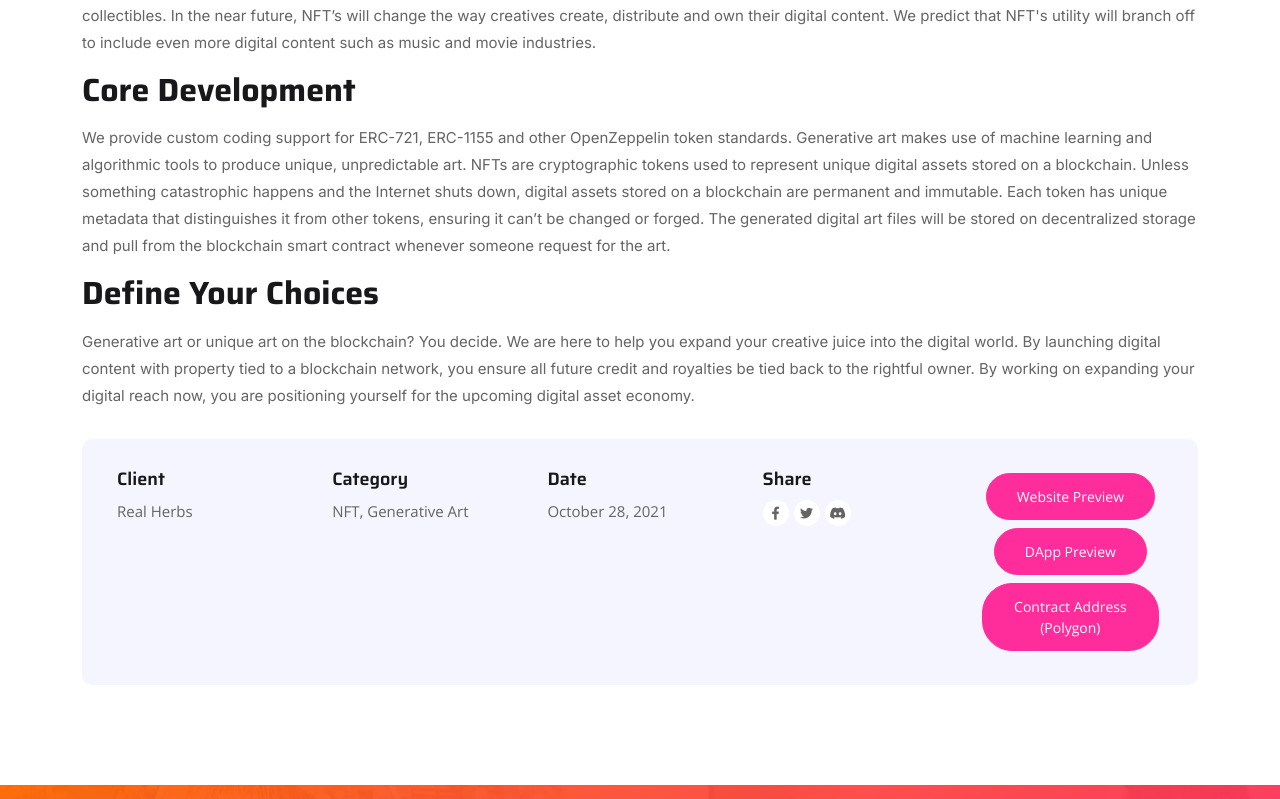
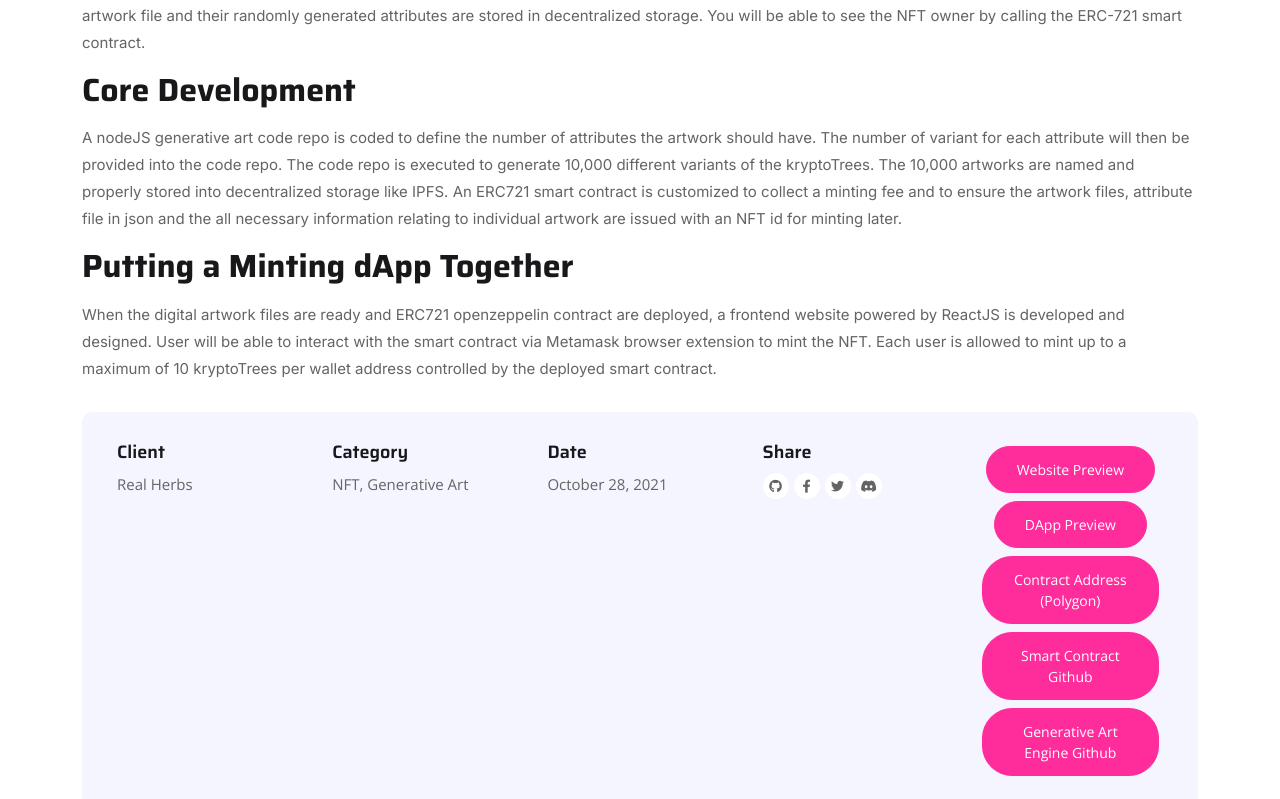
Before and after one commit to warrenseah/flagoneIo, a Next.js app: page /portfolio-nft-collections in a window 1280 px wide. Shown: the part 1221-2020 px from the top of the page. Built offline with nearby package versions, Linux system fonts and the light colour scheme.

Commit message:
Update portfolio-nft-collections.js

```diff
--- a/pages/portfolio-nft-collections.js
+++ b/pages/portfolio-nft-collections.js
@@ -53,42 +53,39 @@ const NftCollections = () => {
           <div className="row">
             <div className="col-lg-12">
               <div className="portfolio-desc">
-                <h2>We Provide NFT Related Services</h2>
+                <h2>kryptoTree NFT</h2>
                 <p>
-                  Non Fungible Tokens (NFT) are on the rise. Currently, users
-                  that are interested in non-fungible tokens primarily think of
-                  them as digital art (jpegs) or collectibles. In the near
-                  future, NFT’s will change the way creatives create, distribute
-                  and own their digital content. We predict that NFT's utility
-                  will branch off to include even more digital content such as
-                  music and movie industries.
+                  Non Fungible Tokens (NFT) are on the rise. The kryptoTree NFT
+                  collection consists of 10,000 different variation of trees
+                  bearing fruits. Each of the tree's artwork file and their
+                  randomly generated attributes are stored in decentralized
+                  storage. You will be able to see the NFT owner by calling the
+                  ERC-721 smart contract.
                 </p>
 
                 <h2>Core Development</h2>
                 <p>
-                  We provide custom coding support for ERC-721, ERC-1155 and
-                  other OpenZeppelin token standards. Generative art makes use
-                  of machine learning and algorithmic tools to produce unique,
-                  unpredictable art. NFTs are cryptographic tokens used to
-                  represent unique digital assets stored on a blockchain. Unless
-                  something catastrophic happens and the Internet shuts down,
-                  digital assets stored on a blockchain are permanent and
-                  immutable. Each token has unique metadata that distinguishes
-                  it from other tokens, ensuring it can’t be changed or forged.
-                  The generated digital art files will be stored on
-                  decentralized storage and pull from the blockchain smart
-                  contract whenever someone request for the art.
+                  A nodeJS generative art code repo is coded to define the
+                  number of attributes the artwork should have. The number of
+                  variant for each attribute will then be provided into the code
+                  repo. The code repo is executed to generate 10,000 different
+                  variants of the kryptoTrees. The 10,000 artworks are named and
+                  properly stored into decentralized storage like IPFS. An
+                  ERC721 smart contract is customized to collect a minting fee
+                  and to ensure the artwork files, attribute file in json and
+                  the all necessary information relating to individual artwork
+                  are issued with an NFT id for minting later.
                 </p>
 
-                <h2>Define Your Choices</h2>
+                <h2>Putting a Minting dApp Together</h2>
                 <p>
-                  Generative art or unique art on the blockchain? You decide. We
-                  are here to help you expand your creative juice into the
-                  digital world. By launching digital content with property tied
-                  to a blockchain network, you ensure all future credit and
-                  royalties be tied back to the rightful owner. By working on
-                  expanding your digital reach now, you are positioning yourself
-                  for the upcoming digital asset economy.
+                  When the digital artwork files are ready and ERC721
+                  openzeppelin contract are deployed, a frontend website powered
+                  by ReactJS is developed and designed. User will be able to
+                  interact with the smart contract via Metamask browser
+                  extension to mint the NFT. Each user is allowed to mint up to
+                  a maximum of 10 kryptoTrees per wallet address controlled by
+                  the deployed smart contract.
                 </p>
               </div>
 
@@ -111,6 +108,15 @@ const NftCollections = () => {
                 <div className="single-info-box">
                   <h4>Share</h4>
                   <ul className="social">
+                    <li>
+                      <a
+                        href="https://github.com/warrenseah/kryptoTreesNft/tree/main/contracts"
+                        title="kyrptoTrees github"
+                        target="_blank"
+                      >
+                        <i className="fa-brands fa-github"></i>
+                      </a>
+                    </li>
                     <li>
                       <a
                         href="https://www.facebook.com/kryptotrees"
@@ -163,6 +169,20 @@ const NftCollections = () => {
                   >
                     Contract Address (Polygon)
                   </a>
+                  <a
+                    href="https://github.com/warrenseah/kryptoTreesNft/tree/main/contracts"
+                    className="default-btn m-1"
+                    target="_blank"
+                  >
+                    Smart Contract Github
+                  </a>
+                  <a
+                    href="https://github.com/coollif3/nftArtEngine"
+                    className="default-btn m-1"
+                    target="_blank"
+                  >
+                    Generative Art Engine Github
+                  </a>
                 </div>
               </div>
             </div>
```
